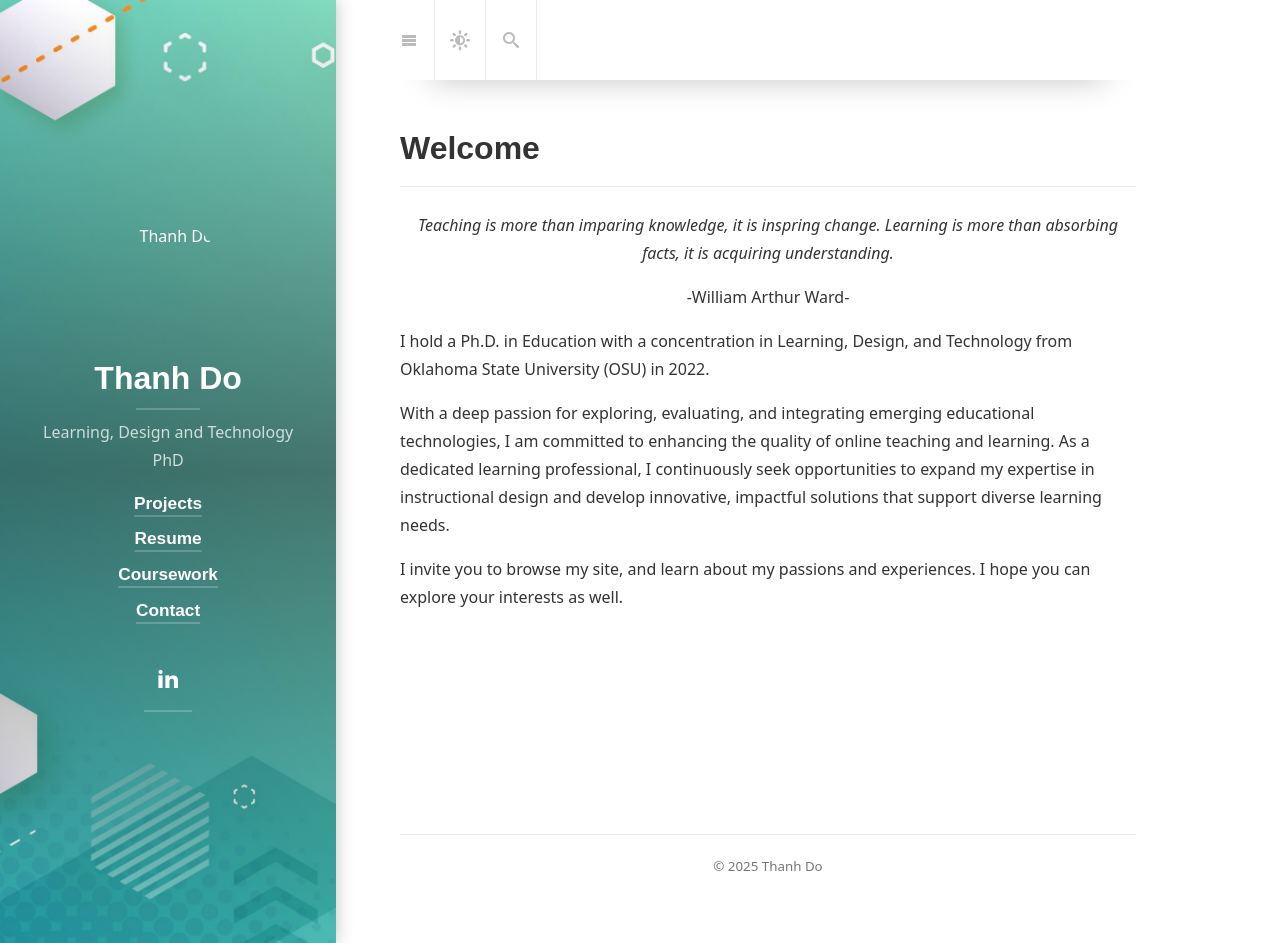
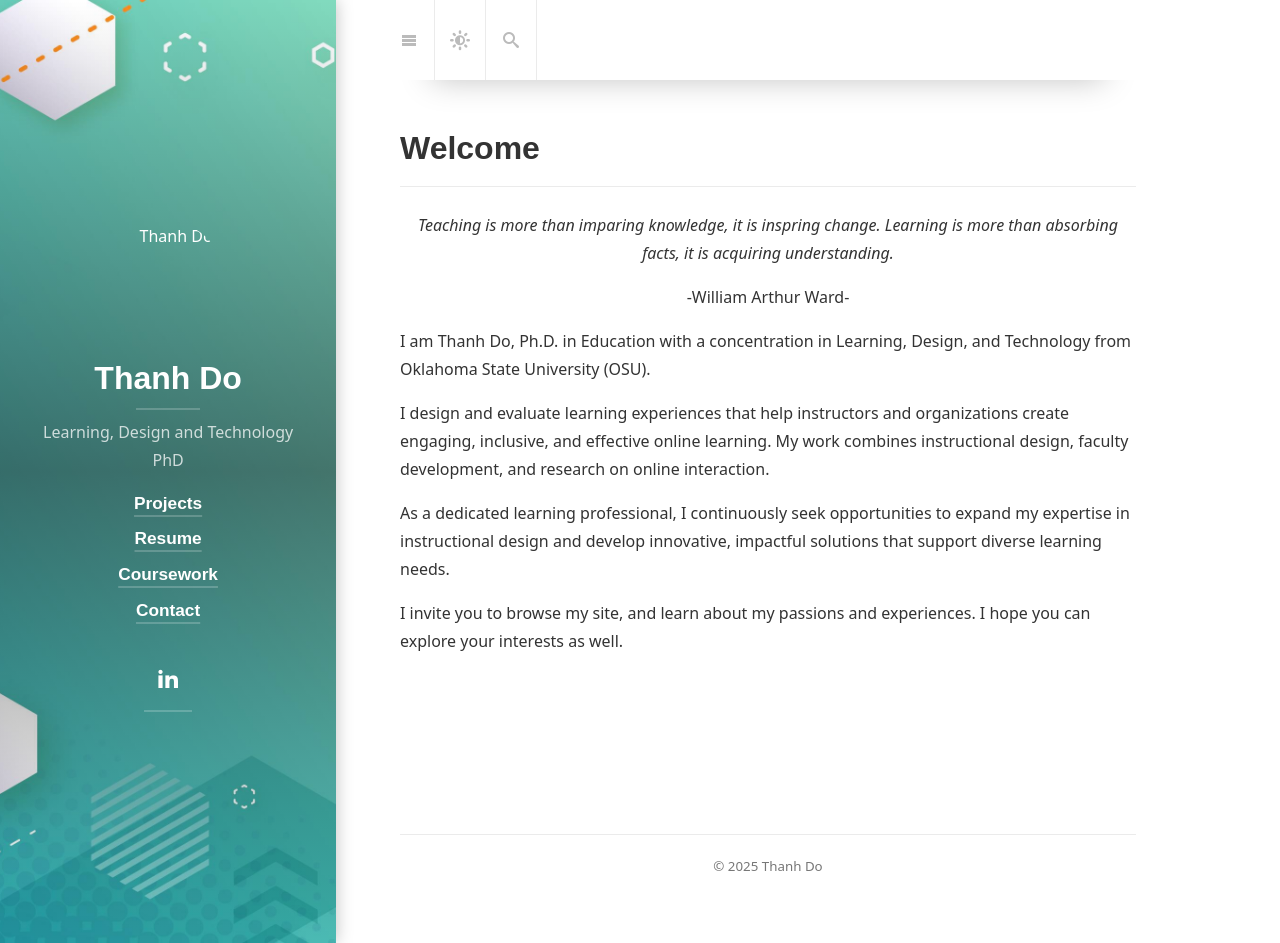
Before and after one commit to thanhpdo/thanhpdo.github.io, a Jekyll site: the page built from index.md, in a window 1280 px wide and 943 px high. Built offline with Jekyll 4.4.1, drawn with Linux system fonts in a browser that asks for light colours; cached includes are drawn as plain includes; nearby versions of some CDN libraries; some web fonts are replaced; library files that are not in the unit come from our copies.

Commit message:
Update index.md

```diff
--- a/index.md
+++ b/index.md
@@ -7,8 +7,10 @@ sitemap: false
 <p align="center"> <em>Teaching is more than imparing knowledge, it is inspring change. Learning is more than absorbing facts, it is acquiring understanding.</em> </p>
 <p align="center"> -William Arthur Ward-  </p>
 
-I hold a Ph.D. in Education with a concentration in Learning, Design, and Technology from Oklahoma State University (OSU) in 2022.
+I am Thanh Do, Ph.D. in Education with a concentration in Learning, Design, and Technology from Oklahoma State University (OSU).
 
-With a deep passion for exploring, evaluating, and integrating emerging educational technologies, I am committed to enhancing the quality of online teaching and learning. As a dedicated learning professional, I continuously seek opportunities to expand my expertise in instructional design and develop innovative, impactful solutions that support diverse learning needs.
+I design and evaluate learning experiences that help instructors and organizations create engaging, inclusive, and effective online learning. My work combines instructional design, faculty development, and research on online interaction.
+
+As a dedicated learning professional, I continuously seek opportunities to expand my expertise in instructional design and develop innovative, impactful solutions that support diverse learning needs.
 
 I invite you to browse my site, and learn about my passions and experiences. I hope you can explore your interests as well.
```
